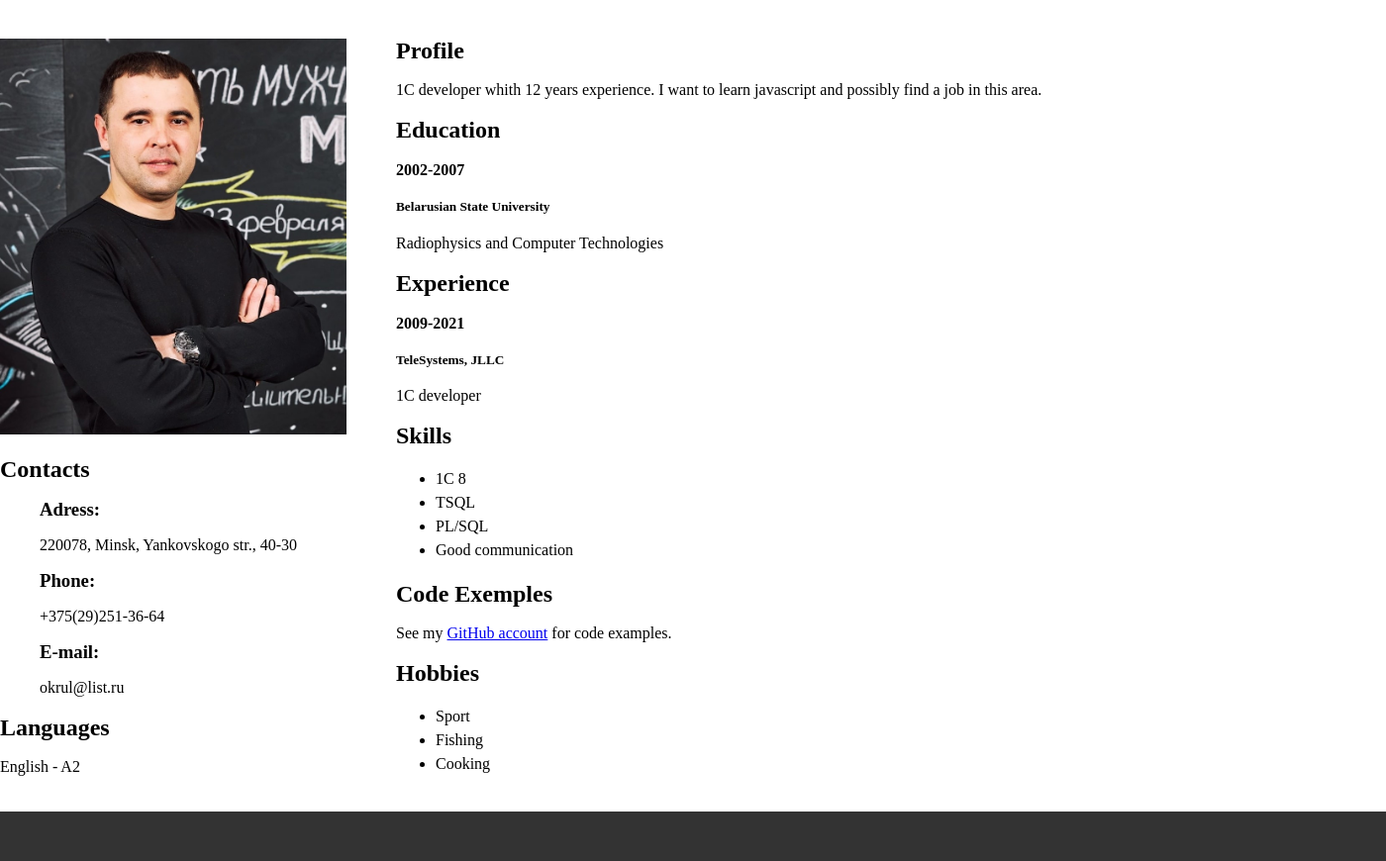
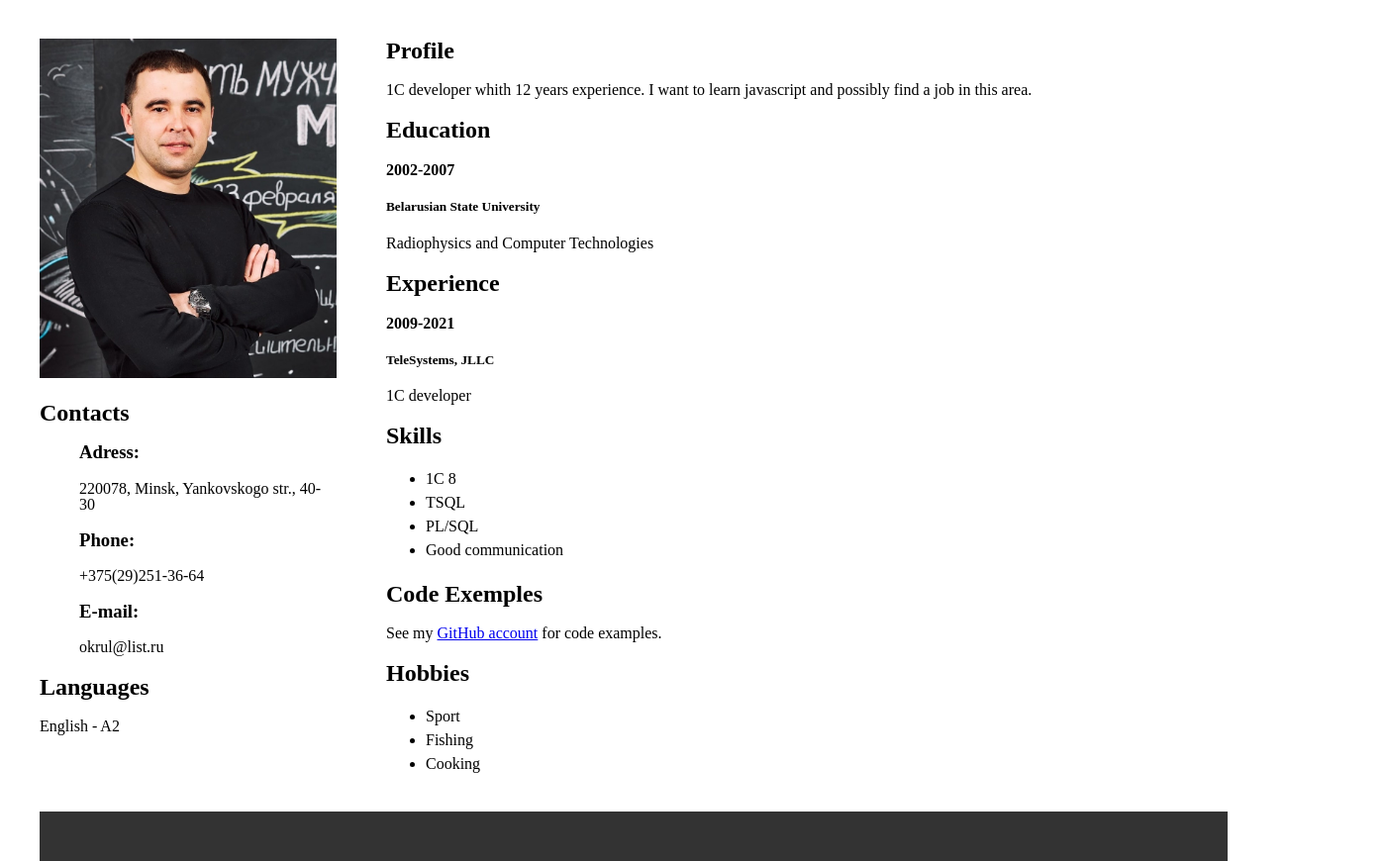
Before and after one commit to okrul/rsschool-cv-old, a plain HTML site: page index.html in a window 1280 px wide. Shown: the part 71-941 px from the top of the page at 99% size, 1400 px wide, since content can reach past the window. Drawn offline with Linux system fonts and the light colour scheme.

Commit message:
fix: change body whidth

```diff
--- a/css/style.css
+++ b/css/style.css
@@ -2,7 +2,7 @@ html {
     scroll-behavior: smooth;
 }
 body {
-    width: 1400px;
+    width: 1200px;
     margin: auto;
     padding: 0;
     display: flex;
```
